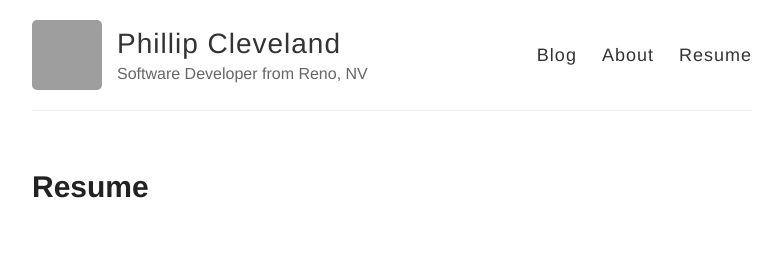
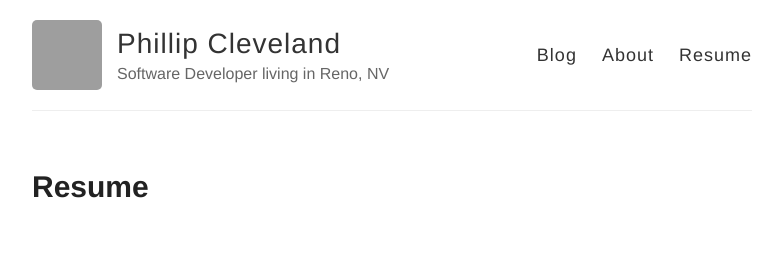
Before and after one commit to philcleveland/philcleveland.github.io, a Jekyll site: the page built from resume.md, in a window 1280 px wide and 900 px high. Shown: the top 255 px of the window, without its empty margins (248-1029 px from the left). Built offline with Jekyll 4.4.1, drawn with Linux system fonts in a browser that asks for light colours; part of the change alters nothing that is shown; grey boxes are pictures that could not be loaded.

Commit message:
fixed broken links

```diff
--- a/_config.yml
+++ b/_config.yml
@@ -6,7 +6,7 @@
 name: Phillip Cleveland
 
 # Short bio or description (displayed in the header)
-description: Software Developer from Reno, NV
+description: Software Developer living in Reno, NV
 
 # URL of your avatar or profile pic (you could use your GitHub profile pic)
 avatar: https://avatars2.githubusercontent.com/u/2169872?v=3&s=460
@@ -18,12 +18,12 @@ avatar: https://avatars2.githubusercontent.com/u/2169872?v=3&s=460
 # Includes an icon in the footer for each username you enter
 footer-links:
   dribbble:
-  email:
+  email: phil.cleveland@gmail.com
   facebook:
   flickr:
-  github: https://github.com/philcleveland
+  github: philcleveland
   instagram:
-  linkedin:
+  linkedin: phillip-cleveland-6b65282
   pinterest:
   rss: # just type anything here for a working RSS icon
   twitter: pdoh00
--- a/resume.md
+++ b/resume.md
@@ -3,7 +3,6 @@ layout: page
 title: Resume
 permalink: /resume/
 ---
-
 # PHILLIP W. CLEVELAND
 Reno, NV | [email](mailto:phil.cleveland@gmail.com)
 
@@ -23,7 +22,6 @@ Responsiveness: Increased customer responsiveness by reducing product defect cor
 **Hiring:** Developed a three phased, objective, structured interview hiring process and conducted interviews using the process. This process used standardized scoring of situational judgement questions to determine good employee fit.
 
 #### PERTRAC FINANCIAL SOLUTIONS (ANALYTIC AND WORKFLOW SOLUTIONS) RENO, NEVADA
-
 **Finance** – Analytical tools to find and track investments and build portfolios for investment professionals
 
 * SENIOR SOFTWARE ENGINEER 10/2009 – 06/2013
```
